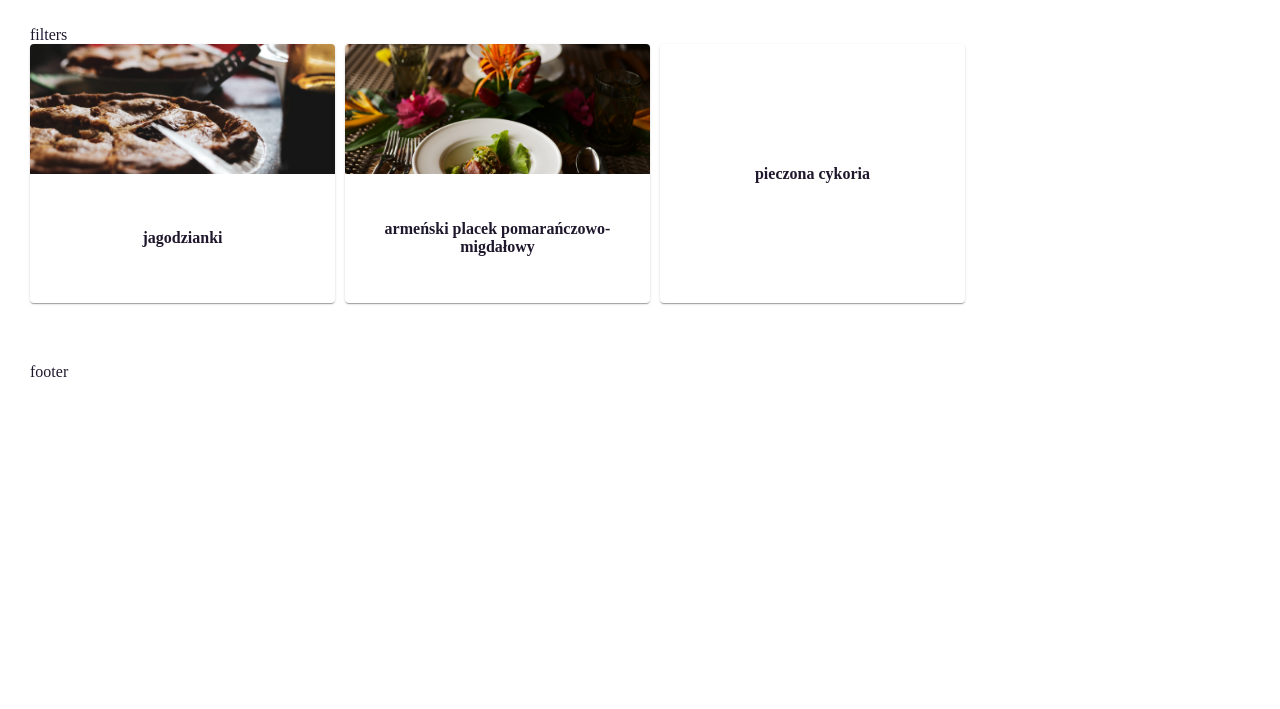
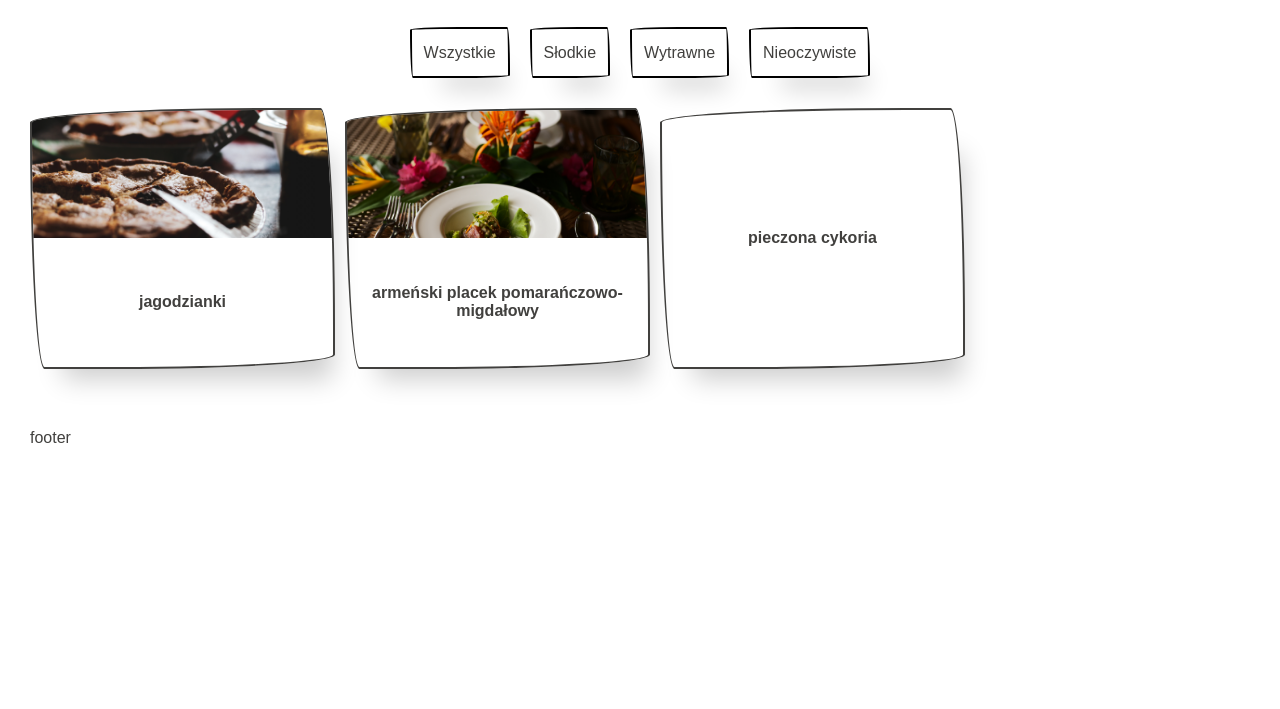
Before and after one commit to shuimanao/przepasnik-app, a Gatsby site: page / in a window 1280 px wide. Shown: the part 91-800 px from the top of the page. Built offline with nearby package versions, Linux system fonts and the light colour scheme; Gatsby itself is replaced by a stand-in of ours.

Commit message:
feat: add category filtering and fancy styles for buttons and cards

```diff
--- a/recipes/armenski-placek-pomaranczowo-migdalowy/index.mdx
+++ b/recipes/armenski-placek-pomaranczowo-migdalowy/index.mdx
@@ -1,7 +1,7 @@
 ---
 title: "armeński placek pomarańczowo-migdałowy"
 date: "2020-04-06"
-category: "słodkie"
+category: "sweet"
 hero_image: "./image2.jpeg"
 hero_image_alt: "Armeński placek pomarańczowo-migdałowy"
 ---
--- a/recipes/jagodzianki/index.mdx
+++ b/recipes/jagodzianki/index.mdx
@@ -1,7 +1,7 @@
 ---
 title: "jagodzianki"
 date: "2020-08-31"
-category: "słodkie"
+category: "sweet"
 hero_image: "./image1.jpeg"
 hero_image_alt: "Jagodzianki"
 ---
--- a/recipes/pieczona-cykoria/index.mdx
+++ b/recipes/pieczona-cykoria/index.mdx
@@ -1,7 +1,7 @@
 ---
 title: "pieczona cykoria"
 date: "2020-04-05"
-category: "wytrawne"
+category: "salty"
 ---
 
 <!--more ... -->
--- /dev/null
+++ b/src/components/Buttons.tsx
@@ -0,0 +1,19 @@
+import styled from "styled-components";
+import { FancyClickableItems } from "./mixins";
+
+export const ButtonSection = styled.section`
+  display: flex;
+  justify-content: center;
+  margin-bottom: 30px;
+  gap: 20px;
+`;
+
+export const Button = styled.button`
+  background-color: #fff;
+  cursor: pointer;
+  font-size: 1rem;
+  line-height: 23px;
+  outline: none;
+  padding: 0.75rem;
+  ${FancyClickableItems}
+`;
--- a/src/components/Card.tsx
+++ b/src/components/Card.tsx
@@ -1,22 +1,13 @@
 import styled from "styled-components";
 import { Link } from "gatsby";
 import { GatsbyImage } from "gatsby-plugin-image";
+import { FancyClickableItems } from "./mixins";
 
 export const Card = styled.article`
-  color: rgba(0, 0, 0, 0.87);
-  border-radius: 4px;
-  box-shadow: rgb(0 0 0 / 20%) 0px 2px 1px -1px,
-    rgb(0 0 0 / 14%) 0px 1px 1px 0px, rgb(0 0 0 / 12%) 0px 1px 3px 0px;
-  overflow: hidden;
   flex-basis: 25%;
   flex-grow: 0;
   max-width: 25%;
-  transition: 0.3s;
-  :hover {
-    opacity: 0.7;
-    cursor: pointer;
-    text-decoration: underline;
-  }
+  ${FancyClickableItems}
 `;
 
 export const CardContent = styled.div`
--- a/src/components/Layout.styles.ts
+++ b/src/components/Layout.styles.ts
@@ -7,7 +7,8 @@ export const Global = createGlobalStyle`
   }
   * {
     box-sizing: border-box;
-    color: #1f182d;
+    color: #41403e;
+    font-family: Neucha, sans-serif;
   }
 `;
 
--- a/src/components/index.ts
+++ b/src/components/index.ts
@@ -8,3 +8,4 @@ export {
 } from "./Card";
 export { Layout } from "./Layout";
 export { Grid } from "./Grid";
+export { ButtonSection, Button } from "./Buttons";
--- /dev/null
+++ b/src/components/mixins.ts
@@ -0,0 +1,25 @@
+import { css } from "styled-components";
+
+export const FancyClickableItems = () => css`
+  border-style: solid;
+  border-width: 2px;
+  border-bottom-left-radius: 15px 255px;
+  border-bottom-right-radius: 225px 15px;
+  border-top-left-radius: 255px 15px;
+  border-top-right-radius: 15px 225px;
+  box-shadow: rgba(0, 0, 0, 0.2) 15px 28px 25px -18px;
+  overflow: hidden;
+  transition: all 235ms ease-in-out;
+  user-select: none;
+  -webkit-user-select: none;
+  touch-action: manipulation;
+
+  :hover {
+    box-shadow: rgba(0, 0, 0, 0.3) 2px 8px 8px -5px;
+    transform: translate3d(0, 2px, 0);
+  }
+
+  :focus {
+    box-shadow: rgba(0, 0, 0, 0.3) 2px 8px 4px -6px;
+  }
+`;
--- a/src/pages/index.tsx
+++ b/src/pages/index.tsx
@@ -1,4 +1,4 @@
-import React from "react";
+import React, { useState, useCallback } from "react";
 import { graphql } from "gatsby";
 import { getImage } from "gatsby-plugin-image";
 
@@ -11,14 +11,39 @@ import {
   StyledLink,
   Grid,
   StyledImage,
+  ButtonSection,
+  Button,
 } from "../components";
 
 const IndexPage = ({ data }: any) => {
+  const initState = data.allMdx.nodes;
+  const [recipesList, setRecipesList] = useState(initState);
+
+  const handleResetClick = useCallback(
+    () => setRecipesList(initState),
+    [setRecipesList]
+  );
+
+  const handleFilterClick = useCallback(
+    (category?: string) => {
+      const filteredRecipes = data.allMdx.nodes.filter(
+        (node: any) => node.frontmatter.category === category
+      );
+      setRecipesList(filteredRecipes);
+    },
+    [setRecipesList]
+  );
+
   return (
     <Layout>
-      <section>filters</section>
+      <ButtonSection>
+        <Button onClick={handleResetClick}>Wszystkie</Button>
+        <Button onClick={() => handleFilterClick("sweet")}>Słodkie</Button>
+        <Button onClick={() => handleFilterClick("salty")}>Wytrawne</Button>
+        <Button onClick={() => handleFilterClick()}>Nieoczywiste</Button>
+      </ButtonSection>
       <Grid>
-        {data.allMdx.nodes.map((node: any) => {
+        {recipesList.map((node: any) => {
           const image = getImage(node.frontmatter.hero_image);
           return (
             <Card key={node.id}>
@@ -53,6 +78,7 @@ export const query = graphql`
         frontmatter {
           date(formatString: "MMMM D, YYYY")
           title
+          category
           hero_image_alt
           hero_image {
             childImageSharp {
```
